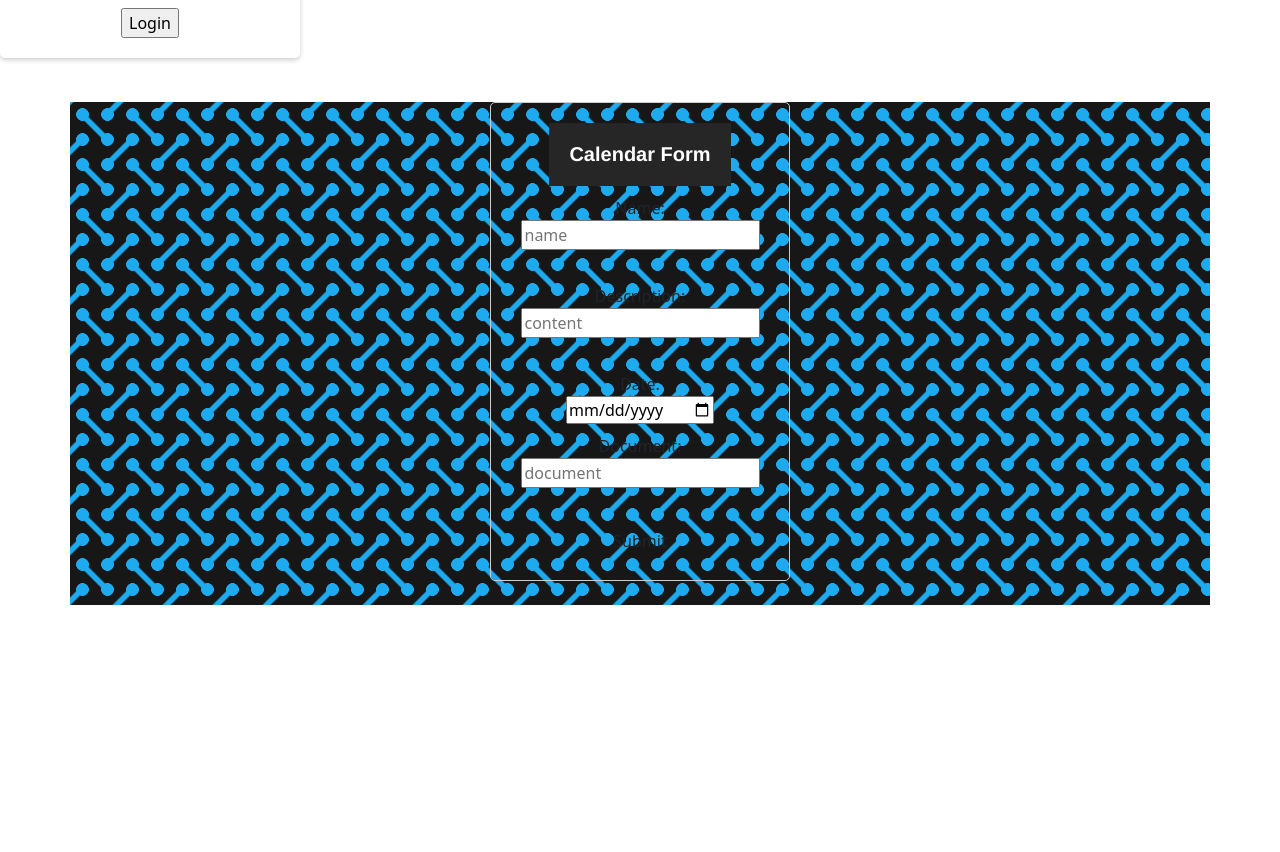
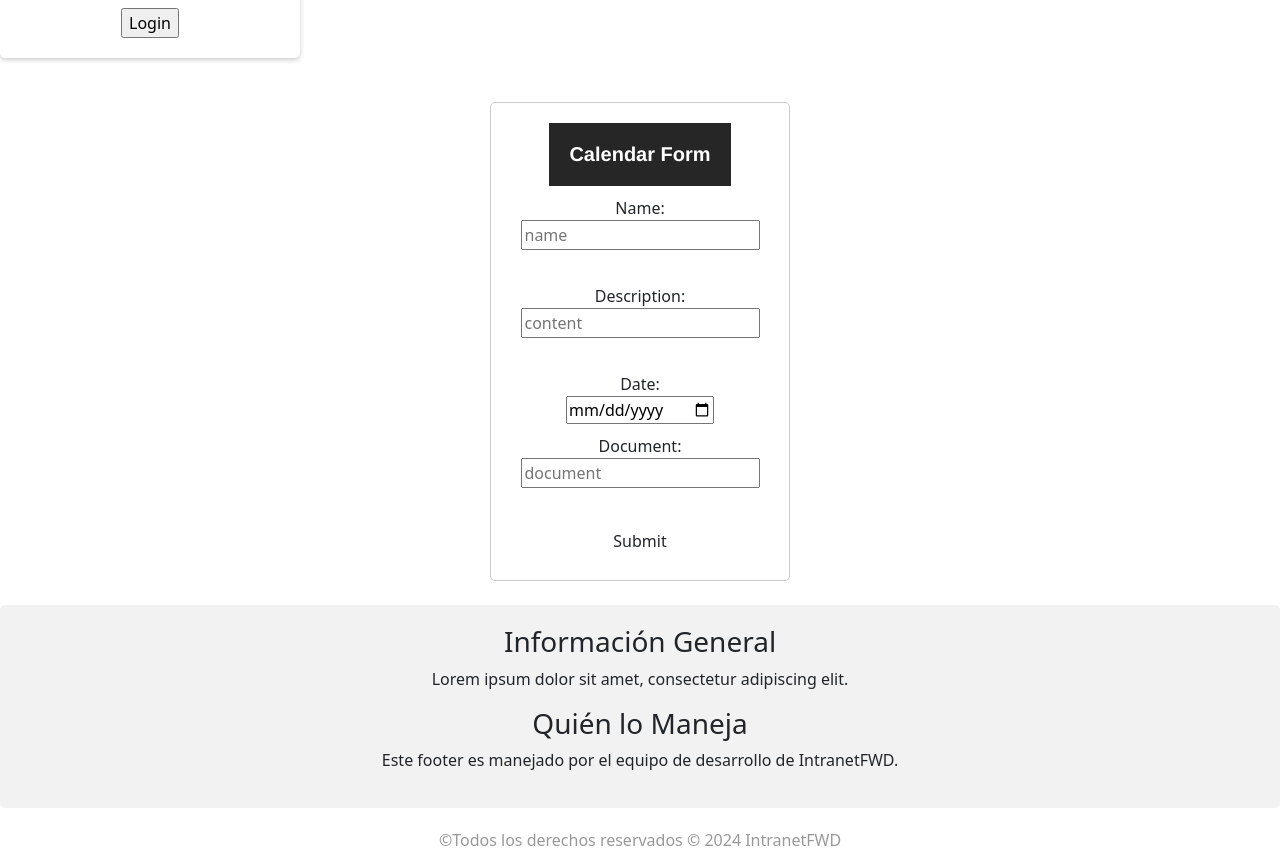
Before and after one commit to Portian02/IntranetFWD-FE, a React (Create React App) app in the folder frontend_intranet_fwd/: page /calendars/new in a window 1280 px wide. Shown: the part 502-1354 px from the top of the page. Before the commit the page ends 1107 px from the top, so only its background shows below. Built offline with nearby package versions, Linux system fonts and the light colour scheme.

Commit message:
some forms ready

```diff
--- a/frontend_intranet_fwd/src/App.js
+++ b/frontend_intranet_fwd/src/App.js
@@ -5,6 +5,7 @@ import Navbar from "./components/NavBar";
 import User from "./components/user";
 import { useState } from "react";
 import 'bootstrap/dist/css/bootstrap.min.css';
+import Footer from "./components/footer";
 const App=()=>{
   const [currUser, setCurrUser] = useState(null);
   return (
@@ -12,6 +13,7 @@ const App=()=>{
       <Navbar />
     <User currUser={currUser} setCurrUser={setCurrUser} />
     <Routing currUser={currUser} setCurrUser={setCurrUser} />
+    <Footer />
   </div>
   )
 }
--- a/frontend_intranet_fwd/src/components/calendarForm/index.jsx
+++ b/frontend_intranet_fwd/src/components/calendarForm/index.jsx
@@ -72,7 +72,7 @@ const CommunicationForm = ({ setCurrCalendarevent, setShow }) => {
         />
         <label htmlFor="document">Document:</label>
         <input
-          type="text"
+          type="URL or File"
           name="document"
           id="document"
           placeholder="document"
--- /dev/null
+++ b/frontend_intranet_fwd/src/components/footer/footer.css
@@ -0,0 +1,30 @@
+.footer-info {
+    background-color: #f2f2f2;
+    padding: 20px;
+    border-radius: 5px;
+    margin-bottom: 20px;
+}
+
+.footer-manager {
+    background-color: #e6e6e6;
+    padding: 20px;
+    border-radius: 5px;
+    margin-bottom: 20px;
+}
+
+.footer-creation {
+    text-align: center;
+    color: #999999;
+}
+
+.footer-creation p {
+    margin: 0;
+}
+
+.footer-creation p::before {
+    content: "\00a9";
+}
+
+.footer-creation p::after {
+    content: " 2024 IntranetFWD";
+}
--- /dev/null
+++ b/frontend_intranet_fwd/src/components/footer/index.jsx
@@ -0,0 +1,20 @@
+import React from 'react';
+import './footer.css';
+const Footer = () => {
+    return (
+        <footer>
+            <div className="footer-info">
+                <h3>Información General</h3>
+                <p>Lorem ipsum dolor sit amet, consectetur adipiscing elit.</p>
+
+                <h3>Quién lo Maneja</h3>
+                <p>Este footer es manejado por el equipo de desarrollo de IntranetFWD.</p>
+            </div>
+            <div className="footer-creation">
+                <p>Todos los derechos reservados &copy;</p>
+            </div>
+        </footer>
+    );
+};
+
+export default Footer;
--- a/frontend_intranet_fwd/src/components/login/index.jsx
+++ b/frontend_intranet_fwd/src/components/login/index.jsx
@@ -20,8 +20,8 @@ const Login = ({setCurrUser, setShow}) =>{
          debugger;
         if(!response.ok)
           throw data.error
-        localStorage.setItem("token", response.headers.get("Authorization"))
-        console.log(response.headers.get("Authorization"))
+        localStorage.setItem("token", response.get("Authorization"))
+        console.log(response.get("Authorization"))
         setCurrUser(data)
     }catch(error){
        console.log("error", error)
--- a/frontend_intranet_fwd/src/pages/Nopage/Nopages.css
+++ b/frontend_intranet_fwd/src/pages/Nopage/Nopages.css
@@ -47,7 +47,7 @@
     }
 }
 /* -----------------------------------------------------------------------------------------------------------------} */
-.container {
+.container-Nopage {
     width: 100%;
     height: 100%;
     /* Add your background pattern here */
--- a/frontend_intranet_fwd/src/pages/Nopage/index.jsx
+++ b/frontend_intranet_fwd/src/pages/Nopage/index.jsx
@@ -3,7 +3,7 @@ import React from 'react';
 import './Nopages.css';
 const PageNotFound = () => {
     return (
-        <div class="container">
+        <div class="container-Nopage">
 
 
         <div className="page-not-found">
```
Also changed, not shown: frontend_intranet_fwd/src/context/AuthContext.js (added, +17 -0 lines), frontend_intranet_fwd/src/hooks/useAuth.js (added, +10 -0 lines).
